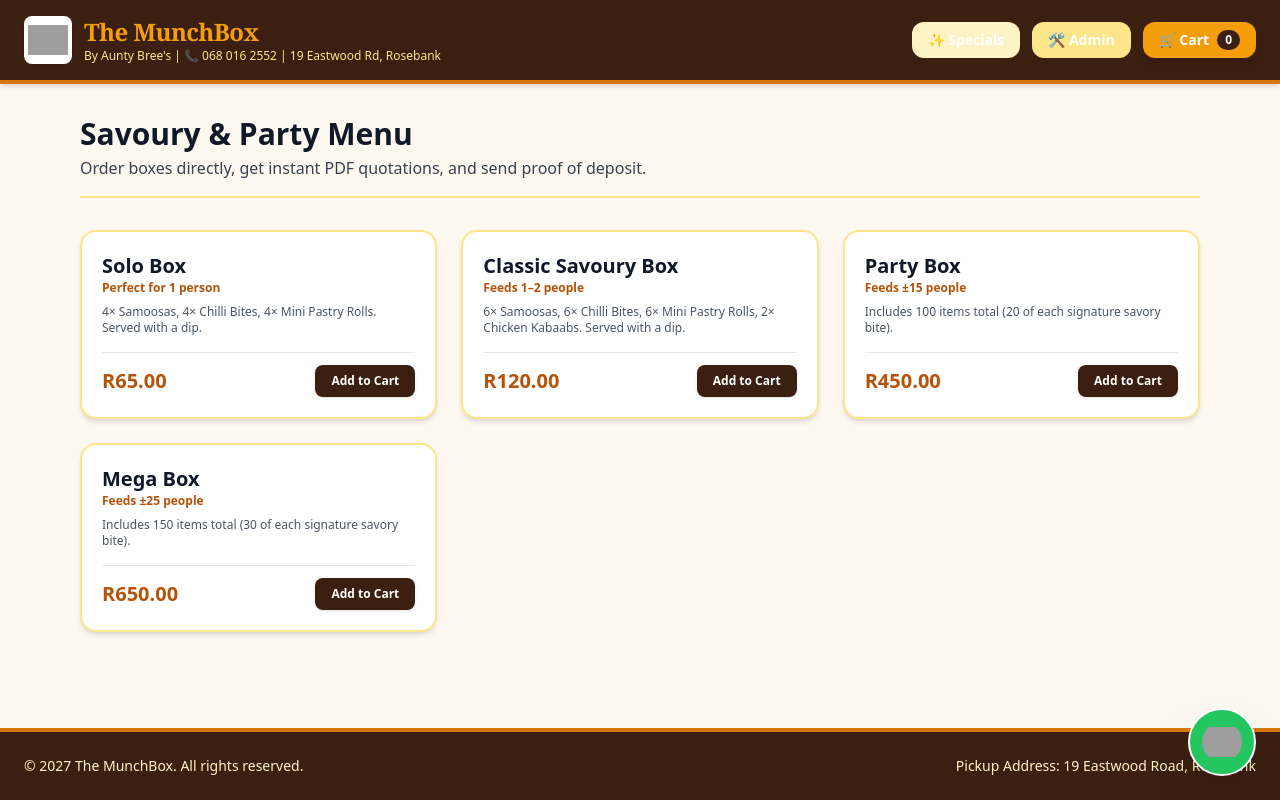
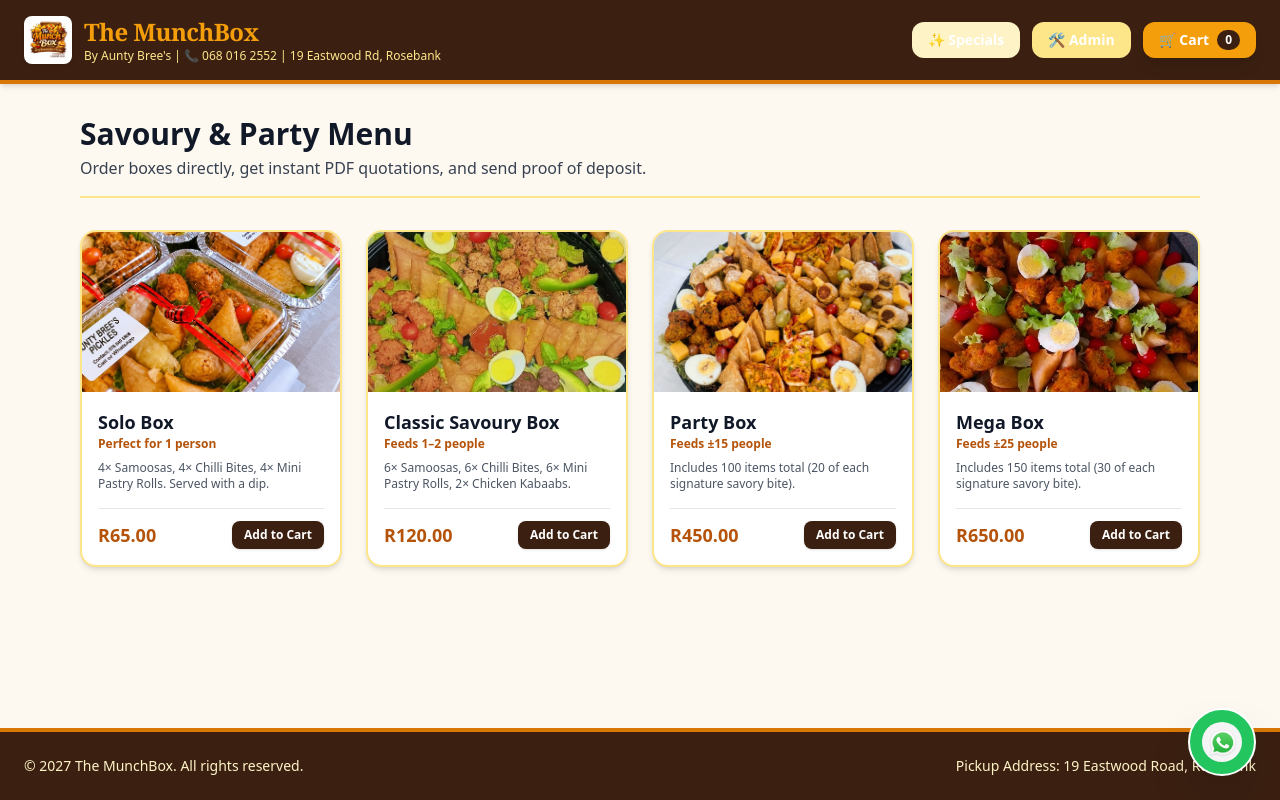
Before and after one commit to NkululekoNtanzi/munchbox-app, a FastAPI app: page / in a window 1280 px wide. Run offline with FastAPI, Linux system fonts and the light colour scheme; some libraries are stand-ins or nearby versions; grey boxes are pictures that could not be loaded.

Commit message:
Finalize MunchBox app with updated static image paths and analytics dashboard

```diff
--- a/app/templates/index.html
+++ b/app/templates/index.html
@@ -17,7 +17,7 @@
     <!-- Header with Official Logo -->
     <header class="bg-brand-brown text-white shadow-md py-4 px-6 flex justify-between items-center border-b-4 border-amber-600">
         <div class="flex items-center space-x-3">
-            <img src="/static/images/logo.png" alt="The MunchBox Logo" class="h-12 w-12 rounded-lg object-contain bg-white p-1 shadow" onerror="this.style.display='none'">
+            <img src="/static/logo.png" alt="The MunchBox Logo" class="h-12 w-12 rounded-lg object-contain bg-white p-1 shadow" onerror="this.src='https://placehold.co/48?text=Logo'">
             <div>
                 <h1 class="text-2xl font-black tracking-tight text-brand-amber font-serif">The MunchBox</h1>
                 <p class="text-xs text-amber-200 font-medium">By Aunty Bree's | 📞 068 016 2552 | 19 Eastwood Rd, Rosebank</p>
@@ -40,57 +40,69 @@
             <p class="text-gray-700 mt-1 font-medium">Order boxes directly, get instant PDF quotations, and send proof of deposit.</p>
         </div>
 
-        <div class="grid grid-cols-1 md:grid-cols-2 lg:grid-cols-3 gap-6">
+        <div class="grid grid-cols-1 md:grid-cols-2 lg:grid-cols-4 gap-6">
 
             <!-- Solo Box -->
-            <div class="bg-white p-5 rounded-2xl shadow-md border-2 border-amber-200 flex flex-col justify-between">
+            <div class="bg-white rounded-2xl shadow-md border-2 border-amber-200 flex flex-col justify-between overflow-hidden">
+                <img src="/static/solo_box.jpeg" alt="Solo Box" class="h-40 w-full object-cover" onerror="this.src='https://placehold.co/400x250?text=Solo+Box'">
+                <div class="p-4 flex-grow flex flex-col justify-between">
                     <div>
-                    <h3 class="text-xl font-black text-brand-brown">Solo Box</h3>
+                        <h3 class="text-lg font-black text-brand-brown">Solo Box</h3>
                         <p class="text-xs font-semibold text-amber-700 mb-2">Perfect for 1 person</p>
                         <p class="text-xs text-gray-600 mb-4">4× Samoosas, 4× Chilli Bites, 4× Mini Pastry Rolls. Served with a dip.</p>
                     </div>
                     <div class="flex justify-between items-center pt-3 border-t">
-                    <span class="text-xl font-black text-amber-700">R65.00</span>
-                    <button onclick="addToCart('Solo Box', 65.00)" class="bg-brand-brown text-white px-4 py-2 rounded-lg text-xs font-bold shadow hover:bg-amber-700">Add to Cart</button>
+                        <span class="text-lg font-black text-amber-700">R65.00</span>
+                        <button onclick="addToCart('Solo Box', 65.00)" class="bg-brand-brown text-white px-3 py-1.5 rounded-lg text-xs font-bold shadow hover:bg-amber-700">Add to Cart</button>
+                    </div>
                 </div>
             </div>
 
             <!-- Classic Savoury Box -->
-            <div class="bg-white p-5 rounded-2xl shadow-md border-2 border-amber-200 flex flex-col justify-between">
+            <div class="bg-white rounded-2xl shadow-md border-2 border-amber-200 flex flex-col justify-between overflow-hidden">
+                <img src="/static/classic_box.jpeg" alt="Classic Savoury Box" class="h-40 w-full object-cover" onerror="this.src='https://placehold.co/400x250?text=Classic+Box'">
+                <div class="p-4 flex-grow flex flex-col justify-between">
                     <div>
-                    <h3 class="text-xl font-black text-brand-brown">Classic Savoury Box</h3>
+                        <h3 class="text-lg font-black text-brand-brown">Classic Savoury Box</h3>
                         <p class="text-xs font-semibold text-amber-700 mb-2">Feeds 1–2 people</p>
-                    <p class="text-xs text-gray-600 mb-4">6× Samoosas, 6× Chilli Bites, 6× Mini Pastry Rolls, 2× Chicken Kabaabs. Served with a dip.</p>
+                        <p class="text-xs text-gray-600 mb-4">6× Samoosas, 6× Chilli Bites, 6× Mini Pastry Rolls, 2× Chicken Kabaabs.</p>
                     </div>
                     <div class="flex justify-between items-center pt-3 border-t">
-                    <span class="text-xl font-black text-amber-700">R120.00</span>
-                    <button onclick="addToCart('Classic Savoury Box', 120.00)" class="bg-brand-brown text-white px-4 py-2 rounded-lg text-xs font-bold shadow hover:bg-amber-700">Add to Cart</button>
+                        <span class="text-lg font-black text-amber-700">R120.00</span>
+                        <button onclick="addToCart('Classic Savoury Box', 120.00)" class="bg-brand-brown text-white px-3 py-1.5 rounded-lg text-xs font-bold shadow hover:bg-amber-700">Add to Cart</button>
+                    </div>
                 </div>
             </div>
 
             <!-- Party Box -->
-            <div class="bg-white p-5 rounded-2xl shadow-md border-2 border-amber-200 flex flex-col justify-between">
+            <div class="bg-white rounded-2xl shadow-md border-2 border-amber-200 flex flex-col justify-between overflow-hidden">
+                <img src="/static/party_box.jpeg" alt="Party Box" class="h-40 w-full object-cover" onerror="this.src='https://placehold.co/400x250?text=Party+Box'">
+                <div class="p-4 flex-grow flex flex-col justify-between">
                     <div>
-                    <h3 class="text-xl font-black text-brand-brown">Party Box</h3>
+                        <h3 class="text-lg font-black text-brand-brown">Party Box</h3>
                         <p class="text-xs font-semibold text-amber-700 mb-2">Feeds ±15 people</p>
                         <p class="text-xs text-gray-600 mb-4">Includes 100 items total (20 of each signature savory bite).</p>
                     </div>
                     <div class="flex justify-between items-center pt-3 border-t">
-                    <span class="text-xl font-black text-amber-700">R450.00</span>
-                    <button onclick="addToCart('Party Box (100 items)', 450.00)" class="bg-brand-brown text-white px-4 py-2 rounded-lg text-xs font-bold shadow hover:bg-amber-700">Add to Cart</button>
+                        <span class="text-lg font-black text-amber-700">R450.00</span>
+                        <button onclick="addToCart('Party Box (100 items)', 450.00)" class="bg-brand-brown text-white px-3 py-1.5 rounded-lg text-xs font-bold shadow hover:bg-amber-700">Add to Cart</button>
+                    </div>
                 </div>
             </div>
 
             <!-- Mega Box -->
-            <div class="bg-white p-5 rounded-2xl shadow-md border-2 border-amber-200 flex flex-col justify-between">
+            <div class="bg-white rounded-2xl shadow-md border-2 border-amber-200 flex flex-col justify-between overflow-hidden">
+                <img src="/static/mega_box.jpeg" alt="Mega Box" class="h-40 w-full object-cover" onerror="this.src='https://placehold.co/400x250?text=Mega+Box'">
+                <div class="p-4 flex-grow flex flex-col justify-between">
                     <div>
-                    <h3 class="text-xl font-black text-brand-brown">Mega Box</h3>
+                        <h3 class="text-lg font-black text-brand-brown">Mega Box</h3>
                         <p class="text-xs font-semibold text-amber-700 mb-2">Feeds ±25 people</p>
                         <p class="text-xs text-gray-600 mb-4">Includes 150 items total (30 of each signature savory bite).</p>
                     </div>
                     <div class="flex justify-between items-center pt-3 border-t">
-                    <span class="text-xl font-black text-amber-700">R650.00</span>
-                    <button onclick="addToCart('Mega Box (150 items)', 650.00)" class="bg-brand-brown text-white px-4 py-2 rounded-lg text-xs font-bold shadow hover:bg-amber-700">Add to Cart</button>
+                        <span class="text-lg font-black text-amber-700">R650.00</span>
+                        <button onclick="addToCart('Mega Box (150 items)', 650.00)" class="bg-brand-brown text-white px-3 py-1.5 rounded-lg text-xs font-bold shadow hover:bg-amber-700">Add to Cart</button>
+                    </div>
                 </div>
             </div>
 
@@ -98,11 +110,11 @@
     </main>
 
     <!-- Floating WhatsApp Logo Button -->
-    <a href="https://wa.me/27680162552?text=Hi%20Aunty%20Bree,%20I%20would%20like%20to%20inquire%20about%20orders%20and%20banking%20details." target="_blank" class="fixed bottom-6 right-6 bg-green-500 text-white p-3 rounded-full shadow-2xl hover:bg-green-600 transition flex items-center justify-center z-40 border-2 border-white">
-        <img src="/static/images/whatsapp.logo.png" alt="WhatsApp Chat" class="h-10 w-10 object-contain rounded-full" onerror="this.style.display='none'">
+    <a href="https://wa.me/27680162552?text=Hi%20Aunty%20Bree,%20I%20would%20like%20to%20inquire%20about%20orders." target="_blank" class="fixed bottom-6 right-6 bg-green-500 text-white p-3 rounded-full shadow-2xl hover:bg-green-600 transition flex items-center justify-center z-40 border-2 border-white">
+        <img src="/static/whatsapp.logo.png" alt="WhatsApp Chat" class="h-10 w-10 object-contain rounded-full" onerror="this.src='https://placehold.co/40?text=WA'">
     </a>
 
-    <!-- Cart Modal with Checkout Form -->
+    <!-- Cart Modal -->
     <div id="cart-modal" class="fixed inset-0 bg-black bg-opacity-60 hidden justify-end z-50">
         <div class="bg-white w-full max-w-md h-full p-6 flex flex-col justify-between shadow-2xl overflow-y-auto">
             <div>
@@ -121,12 +133,12 @@
                     <span id="cart-total">R0.00</span>
                 </div>
                 <div class="space-y-2">
-                    <input type="text" id="customer-name" placeholder="Full Name" class="w-full border p-2.5 rounded-lg text-sm">
-                    <input type="text" id="customer-phone" placeholder="Phone Number (WhatsApp)" class="w-full border p-2.5 rounded-lg text-sm">
-                    <input type="text" id="delivery-area" placeholder="Delivery Area (e.g. Rosebank)" class="w-full border p-2.5 rounded-lg text-sm">
-                    <textarea id="street-address" placeholder="Street Address" class="w-full border p-2.5 rounded-lg text-sm"></textarea>
+                    <input type="text" id="customer-name" placeholder="Full Name" class="w-full border p-2 rounded-lg text-sm">
+                    <input type="text" id="customer-phone" placeholder="Phone Number (WhatsApp)" class="w-full border p-2 rounded-lg text-sm">
+                    <input type="text" id="delivery-area" placeholder="Delivery Area (e.g. Rosebank)" class="w-full border p-2 rounded-lg text-sm">
+                    <textarea id="street-address" placeholder="Street Address" class="w-full border p-2 rounded-lg text-sm"></textarea>
 
-                    <select id="event-type" class="w-full border p-2.5 rounded-lg text-sm bg-white">
+                    <select id="event-type" class="w-full border p-2 rounded-lg text-sm bg-white">
                         <option value="Birthday Party">Birthday Party</option>
                         <option value="Wedding Gathering">Wedding Gathering</option>
                         <option value="Festive / Christmas Celebration">Festive / Christmas Celebration</option>
```
Also changed, not shown: app/templates/admin.html (+30 -6 lines), app/templates/specials.html (+25 -26 lines), app/static/christmas_box.jpeg (added), app/static/classic_box.jpeg (added), app/static/logo.png, app/static/mega_box.jpeg (added), app/static/party_box.jpeg (added), app/static/solo_box.jpeg (added), app/static/valentine_special.jpeg (added). Lines whose indentation alone changed are shown as unchanged.
